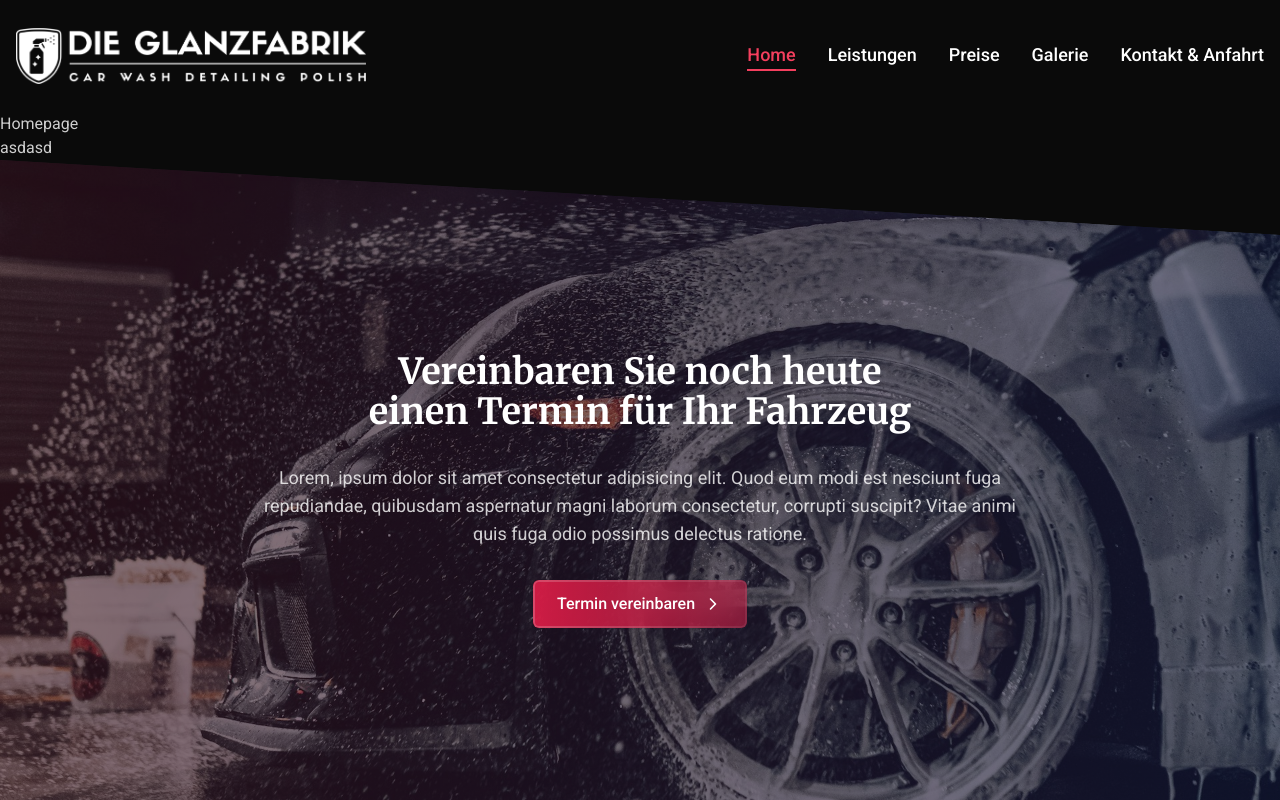
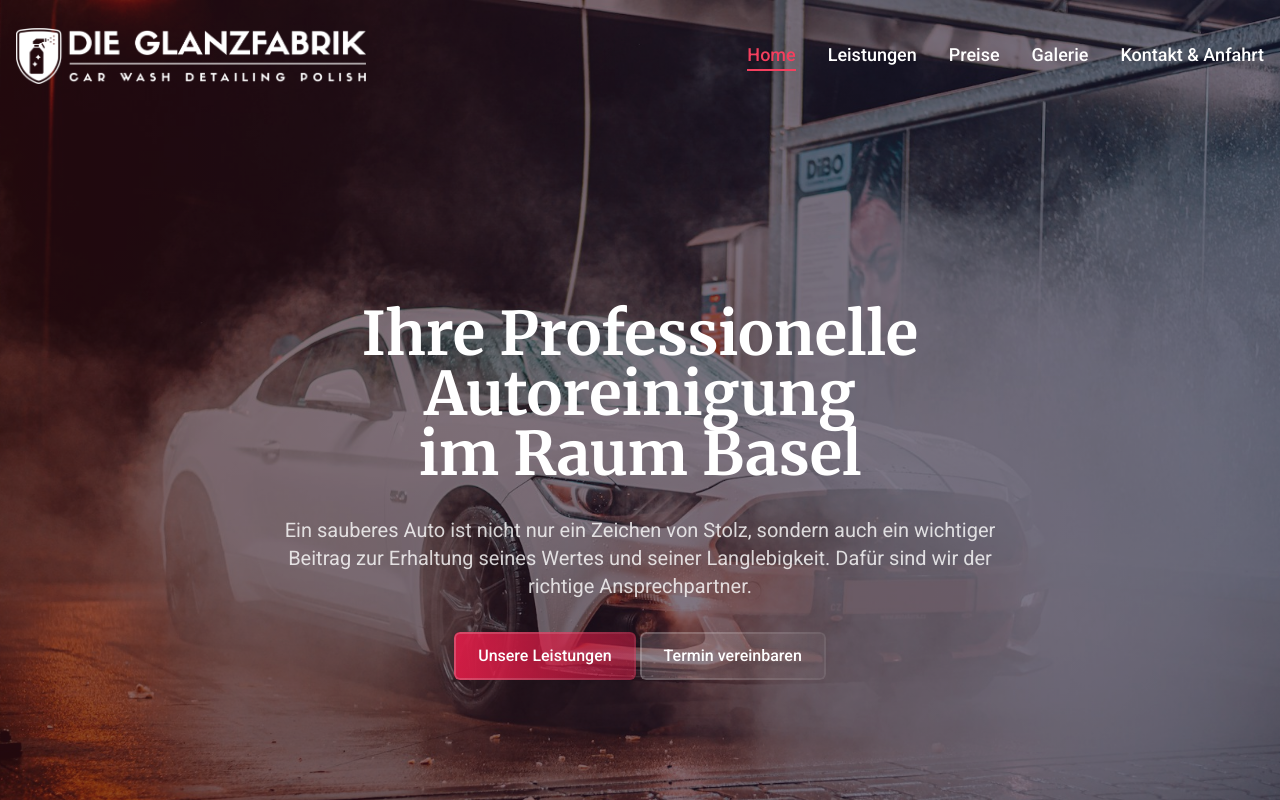
Before and after one commit to andreasremdt/die-glanzfabrik, a Next.js app: page / in a window 1280 px wide. Shown: the top 800 px of the page. Built offline with nearby package versions, Linux system fonts and the light colour scheme.

Commit message:
feat: add page header

```diff
--- a/app/galerie/page.tsx
+++ b/app/galerie/page.tsx
@@ -1,8 +1,13 @@
 import FooterCta from "@/components/footer-cta";
+import PageHeader from "@/components/page-header";
 
 export default function Page() {
   return (
     <>
+      <PageHeader
+        title="Galerie"
+        description="Lorem ipsum dolor sit amet consectetur, adipisicing elit. Sed, nam? Incidunt quo praesentium sapiente perferendis id earum iusto nisi explicabo?"
+      />
       <h1>Galerie</h1>
       <FooterCta />
     </>
--- a/app/impressum/page.tsx
+++ b/app/impressum/page.tsx
@@ -1,8 +1,10 @@
 import FooterCta from "@/components/footer-cta";
+import PageHeader from "@/components/page-header";
 
 export default function Page() {
   return (
     <>
+      <PageHeader title="Impressum" />
       <h1>Impressum</h1>
       <FooterCta />
     </>
--- a/app/kontakt/page.tsx
+++ b/app/kontakt/page.tsx
@@ -1,3 +1,13 @@
+import PageHeader from "@/components/page-header";
+
 export default function Page() {
-  return <h1>Kontakt</h1>;
+  return (
+    <>
+      <PageHeader
+        title="Kontakt & Anfahrt"
+        description="Fragen, Anregungen oder Feedback? Wir freuen uns von Ihnen zu hören! Bitte zögern Sie nicht, uns telefonisch oder per E-Mail zu kontaktieren. Gerne können Sie auch unser Kontaktformular nutzen. Wir stehen Ihnen gerne zur Verfügung."
+      />
+      <h1>Kontakt</h1>
+    </>
+  );
 }
--- a/app/leistungen/page.tsx
+++ b/app/leistungen/page.tsx
@@ -1,8 +1,13 @@
 import FooterCta from "@/components/footer-cta";
+import PageHeader from "@/components/page-header";
 
 export default function Page() {
   return (
     <>
+      <PageHeader
+        title="Unsere Leistungen"
+        description="Ein sauberes Auto ist nicht nur ein Zeichen von Stolz, sondern auch ein wichtiger Beitrag zur Erhaltung seines Wertes und seiner Langlebigkeit. Wir verwenden ausschliesslich Produkte aus dem europäischen Raum, um sicherzustellen, dass Ihr Fahrzeug die bestmögliche Pflege erhält."
+      />
       <h1>Leistungen</h1>
       <FooterCta />
     </>
--- a/app/page.tsx
+++ b/app/page.tsx
@@ -1,8 +1,26 @@
 import FooterCta from "@/components/footer-cta";
+import PageHeader from "@/components/page-header";
+import Link from "next/link";
 
 export default function Page() {
   return (
     <>
+      <PageHeader
+        size="large"
+        title="Ihre Professionelle Autoreinigung im Raum Basel"
+        description="Ein sauberes Auto ist nicht nur ein Zeichen von Stolz, sondern auch ein wichtiger Beitrag zur Erhaltung seines
+      Wertes und seiner Langlebigkeit. Dafür sind wir der richtige Ansprechpartner."
+      >
+        <div className="flex animate-[fade-in_0.75s_ease-in-out_1s_both] flex-wrap justify-center gap-1">
+          <Link href="/leistungen" className="button-primary">
+            Unsere Leistungen
+          </Link>
+          <Link href="/kontakt" className="button-secondary">
+            Termin vereinbaren
+          </Link>
+        </div>
+      </PageHeader>
+
       <h1>Homepage</h1>
       <button>asdasd</button>
 
--- a/app/preise/page.tsx
+++ b/app/preise/page.tsx
@@ -1,8 +1,13 @@
 import FooterCta from "@/components/footer-cta";
+import PageHeader from "@/components/page-header";
 
 export default function Page() {
   return (
     <>
+      <PageHeader
+        title="Unsere Preise"
+        description="Lorem ipsum dolor sit amet consectetur adipisicing elit. Impedit vero possimus officiis officia neque placeat sint mollitia reprehenderit magni quia."
+      />
       <h1>Preise</h1>
       <FooterCta />
     </>
--- a/components/footer-cta.tsx
+++ b/components/footer-cta.tsx
@@ -13,7 +13,6 @@ export default function FooterCta() {
         fill
         sizes="100vw"
         style={{ objectFit: "cover" }}
-        className="gradient-bg"
       />
 
       <div className="z-10 mx-auto max-w-3xl text-center">
--- /dev/null
+++ b/components/page-header.tsx
@@ -0,0 +1,64 @@
+import type { ReactNode } from "react";
+import Image from "next/image";
+import background from "@/public/images/ford-mustang-in-car-wash.jpg";
+import { cn } from "@/lib/utils";
+
+type Props = {
+  size?: "normal" | "large";
+  title: string;
+  description?: string;
+  children?: ReactNode;
+};
+
+export default function PageHeader({
+  size = "normal",
+  title,
+  description,
+  children,
+}: Props) {
+  return (
+    <header className="gradient-bg skew-b -mt-28 pt-28 relative">
+      <Image
+        src={background}
+        alt=""
+        placeholder="blur"
+        quality={75}
+        fill
+        sizes="100vw"
+        style={{ objectFit: "cover" }}
+      />
+
+      <div
+        className={cn(
+          "relative z-10 mx-auto flex max-w-7xl flex-col items-center justify-center px-4 text-center",
+          {
+            "h-80": size === "normal",
+            "pb-40 pt-24 sm:pb-80 sm:pt-48": size === "large",
+          }
+        )}
+      >
+        <h1
+          className={cn("mx-auto max-w-3xl", {
+            h2: size === "normal",
+            "h1 animate-[fade-in_0.75s_ease-in-out_forwards]": size === "large",
+          })}
+        >
+          {title}
+        </h1>
+
+        {description ? (
+          <p
+            className={cn("mx-auto my-8 max-w-3xl md:text-xl", {
+              "animate-[fade-in_0.75s_ease-in-out_0.5s_both]": size === "large",
+            })}
+            itemProp="description"
+          >
+            {description}
+          </p>
+        ) : null}
+
+        {children}
+      </div>
+    </header>
+  );
+}
--- a/tailwind.config.ts
+++ b/tailwind.config.ts
@@ -11,6 +11,17 @@ const config: Config = {
       sans: ["var(--font-roboto)", ...fontFamily.sans],
       serif: ["var(--font-merriweather)", ...fontFamily.serif],
     },
+    extend: {
+      keyframes: {
+        "fade-in": {
+          "0%": { opacity: "0", translate: "0 -1.5rem" },
+          "100%": { opacity: "1", translate: "0 0" },
+        },
+      },
+      animation: {
+        "fade-in": "fade-in 0.3s ease-out forwards",
+      },
+    },
   },
   plugins: [],
 };
```
Also changed, not shown: public/images/ford-mustang-in-car-wash.jpg (added).
